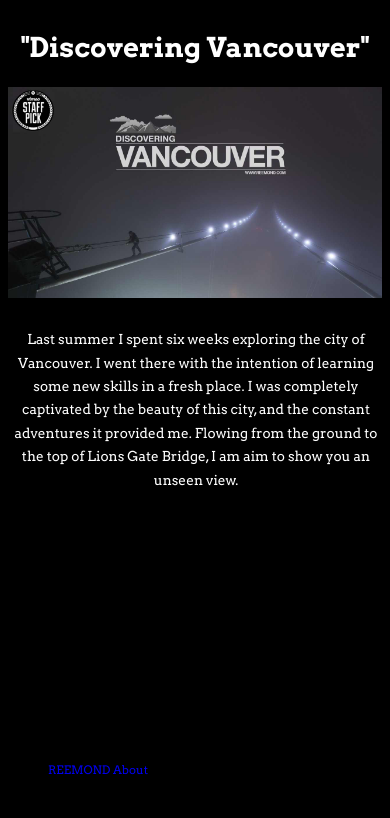
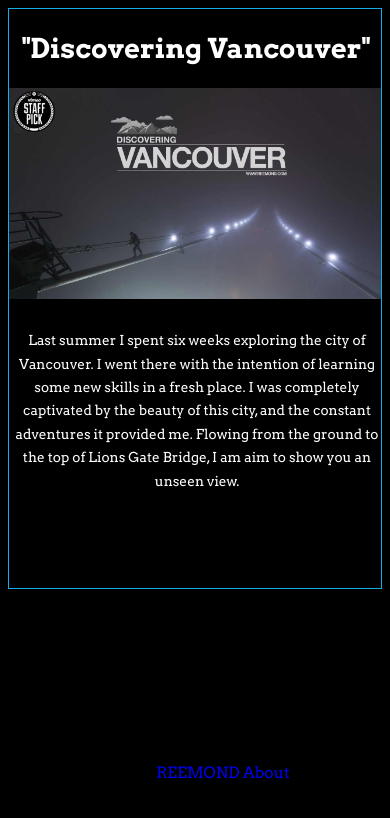
Before and after one commit to jdwin/reemond, a plain HTML site: page video.html in a window 390 px wide. Drawn offline with Linux system fonts and the light colour scheme.

Commit message:
modified:   css/mobile.css

```diff
--- a/css/mobile.css
+++ b/css/mobile.css
@@ -6,10 +6,11 @@
     position: absolute;
     top: 90%;
     width: 100%;
+    text-align: center;
 }
 
 #nav ul li {
-    font-size: 3vw;
+    font-size: 4vw;
     display: inline;
     list-style: none;
 }
@@ -27,6 +28,7 @@
   font-size:20px;
   text-align:center;
   background-color: #000000;
+  border: 1px solid;
 }
 
 #videoContainer h2 {
```
